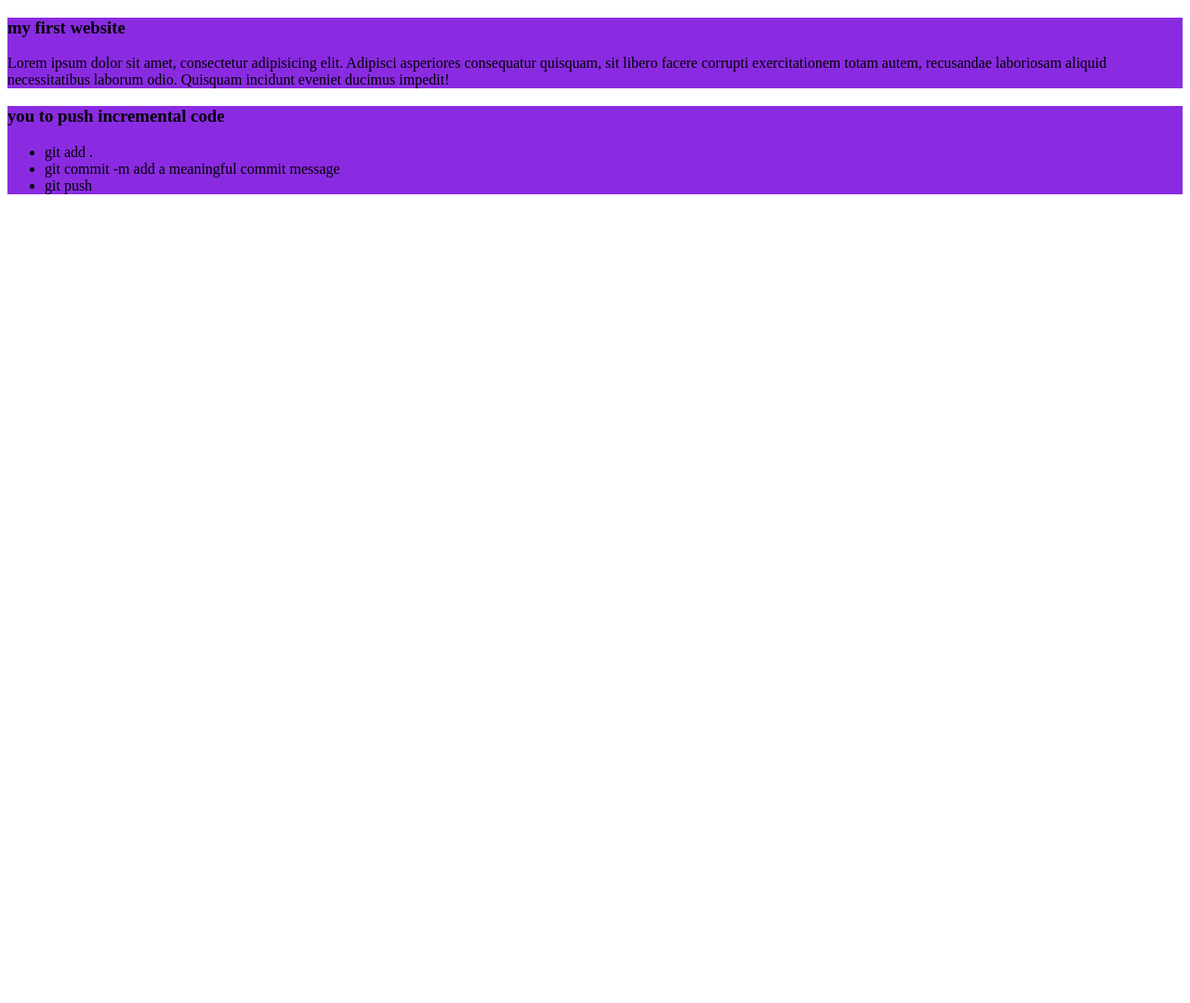
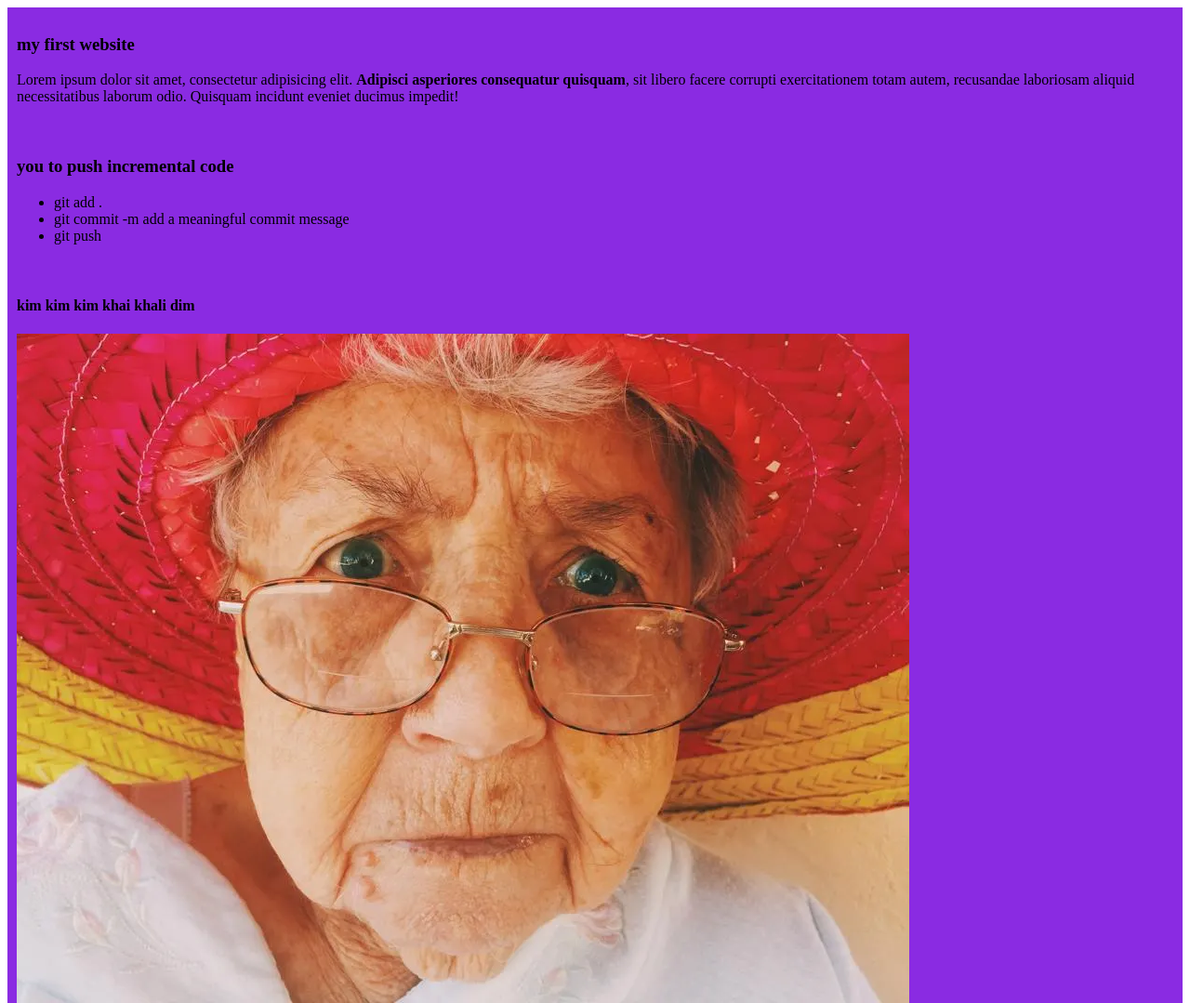
Before and after one commit to sumaiyakabirkhan/my-simple-website, a plain HTML site: page index.html in a window 1280 px wide. Shown: the top 1079 px of the page at 93% size. Before the commit the page ends 800 px from the top, so only its background shows below. Drawn offline with Linux system fonts and the light colour scheme.

Commit message:
addad a image to push code

```diff
--- a/index.html
+++ b/index.html
@@ -9,7 +9,7 @@
 <body>
     <div>
         <h3>my first website</h3>
-        <p> Lorem ipsum dolor sit amet, consectetur adipisicing elit. Adipisci asperiores consequatur quisquam, sit libero facere corrupti exercitationem totam autem, recusandae laboriosam aliquid necessitatibus laborum odio. Quisquam incidunt eveniet ducimus impedit!</p>
+        <p> Lorem ipsum dolor sit amet, consectetur adipisicing elit. <strong>Adipisci asperiores consequatur quisquam</strong>, sit libero facere corrupti exercitationem totam autem, recusandae laboriosam aliquid necessitatibus laborum odio. Quisquam incidunt eveniet ducimus impedit!</p>
     </div>
     <div>
         <h3>you to push incremental code</h3>
@@ -19,5 +19,9 @@
             <li>git push</li>
         </ul>
     </div>
+    <div>
+        <h4>kim kim kim khai khali dim</h4>
+        <img src="styles/gram.webp" alt="">
+    </div>
 </body>
 </html>
--- a/styles/blog.css
+++ b/styles/blog.css
@@ -1,3 +1,4 @@
 div{
     background-color: blueviolet;
+    padding: 10px;
 }
```
Also changed, not shown: prc2.html (added), styles/gram.webp (added).
